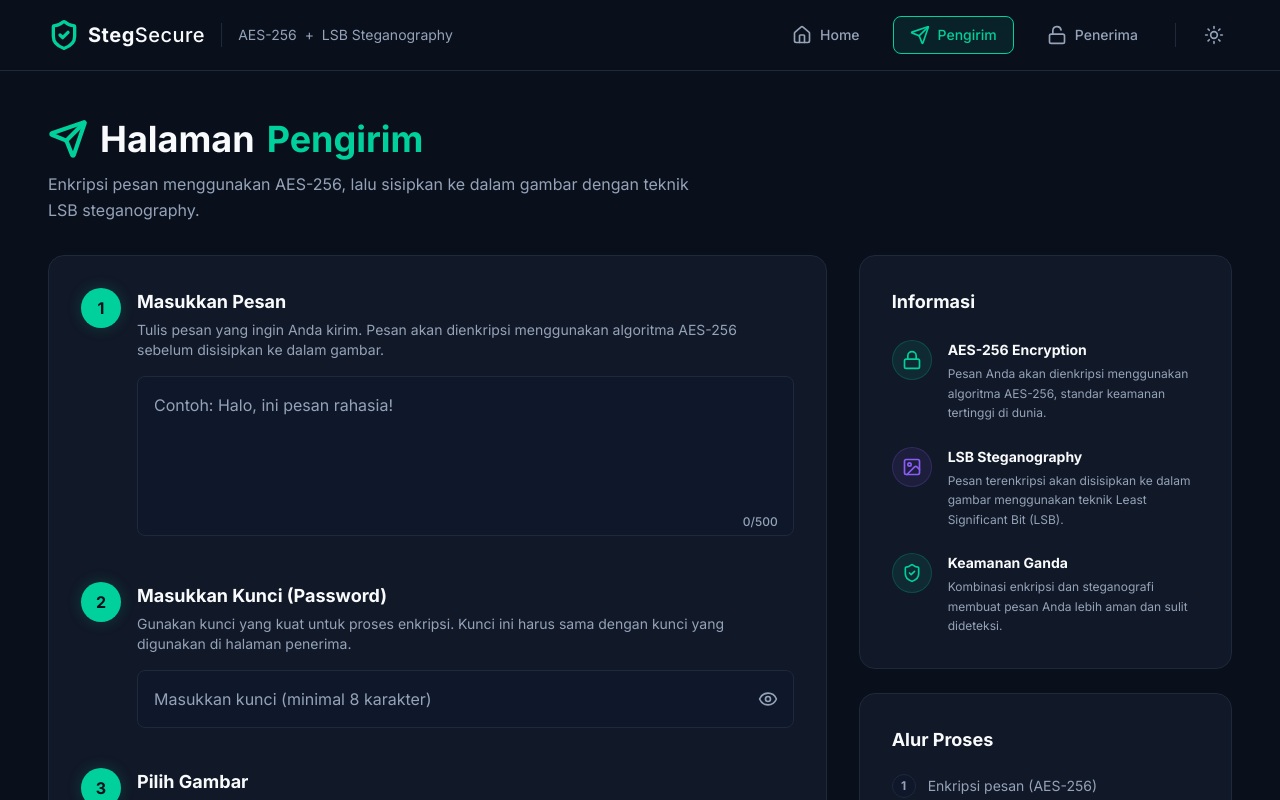
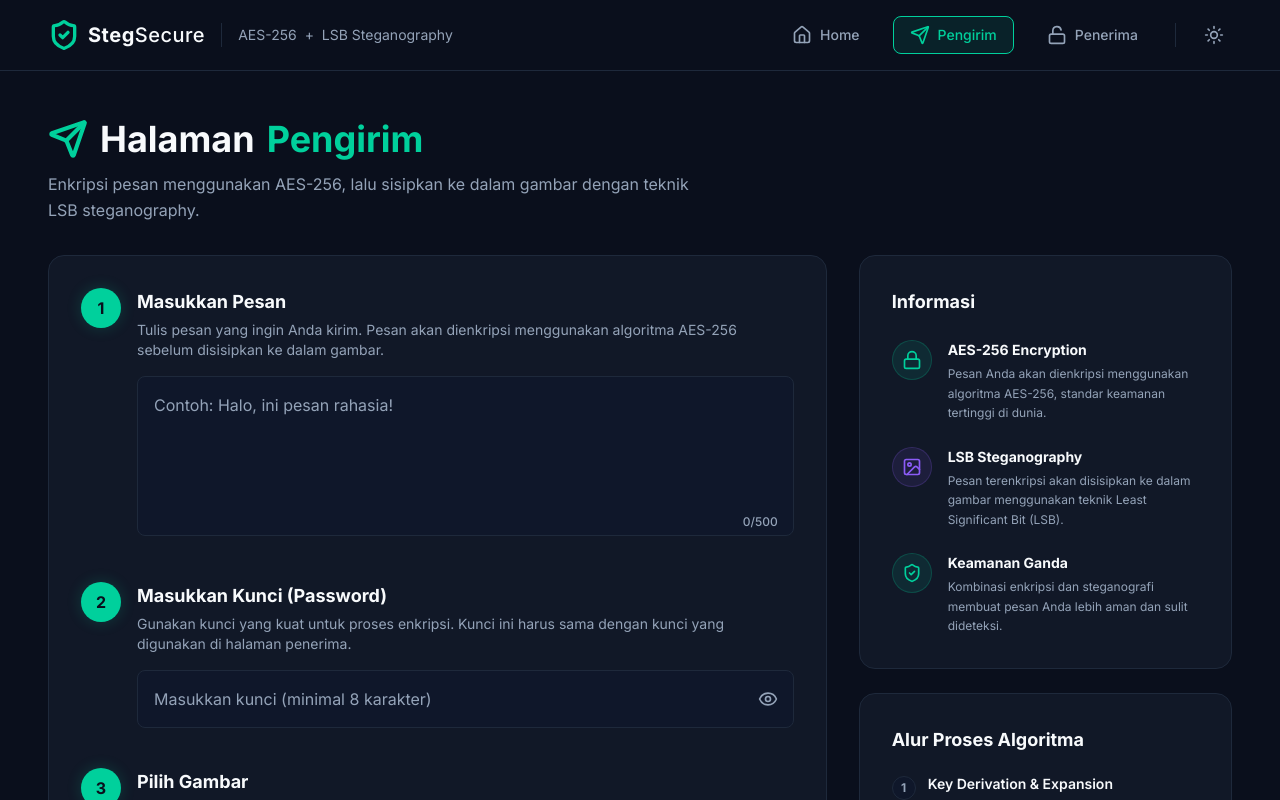
Before and after one commit to muhammaddwireza01-star/uts_keamanan_data, a React (Vite) app in the folder frontend-app/: page /pengirim in a window 1280 px wide. Shown: the top 800 px of the page. Built offline with nearby package versions, Linux system fonts and the light colour scheme.

Commit message:
refactor: update import statement in PenerimaPage and enhance process flow description in PengirimPage

```diff
--- a/frontend-app/src/pages/PenerimaPage.jsx
+++ b/frontend-app/src/pages/PenerimaPage.jsx
@@ -1,4 +1,4 @@
-import React, { useState, useRef, useEffect } from "react";
+import { useState, useRef, useEffect } from "react";
 import {
   ShieldCheck,
   Image as ImageIcon,
--- a/frontend-app/src/pages/PengirimPage.jsx
+++ b/frontend-app/src/pages/PengirimPage.jsx
@@ -333,26 +333,55 @@ const Pengirim = () => {
             </div>
           </div>
 
+          {/* Card: Alur Proses (Diperbarui dengan Detail Algoritma) */}
           <div className="bg-bg-surface border border-border-subtle rounded-card p-6 md:p-8">
             <h3 className="text-lg font-bold mb-5 text-text-main">
-              Alur Proses
+              Alur Proses Algoritma
             </h3>
             <div className="flex flex-col gap-4">
               {[
-                "Enkripsi pesan (AES-256)",
-                "Konversi ke bitstream",
-                "Sisipkan ke gambar (LSB)",
-                "Hasil: Gambar dengan pesan tersembunyi",
-              ].map((text, idx) => (
-                <div key={idx} className="flex items-center gap-3">
-                  <span className="w-6 h-6 rounded-full bg-bg-input border border-border-subtle flex items-center justify-center text-xs font-bold text-text-muted shrink-0">
+                {
+                  title: "Key Derivation & Expansion",
+                  desc: "Membangkitkan kunci AES 256-bit dari password menggunakan KDF (PBKDF2) untuk digunakan pada setiap putaran enkripsi.",
+                },
+                {
+                  title: "Data Padding (PKCS7)",
+                  desc: "Menambahkan byte pad pada pesan asli agar panjang data habis dibagi dalam ukuran blok 128-bit.",
+                },
+                {
+                  title: "Enkripsi AES-256 (14 Rounds)",
+                  desc: "Transformasi blok data melalui operasi SubBytes, ShiftRows, MixColumns, dan AddRoundKey.",
+                },
+                {
+                  title: "Konversi ke Bitstream",
+                  desc: "Mengubah ciphertext (hasil enkripsi) menjadi deretan bit biner tunggal (0 dan 1).",
+                },
+                {
+                  title: "Injeksi Bit LSB",
+                  desc: "Menyisipkan bitstream ke Least Significant Bit pada channel warna (R,G,B) dari piksel gambar.",
+                },
+                {
+                  title: "Generate Stego Image",
+                  desc: "Menyimpan gambar hasil secara lossless (PNG/BMP) agar manipulasi piksel tidak rusak oleh kompresi.",
+                },
+              ].map((item, idx) => (
+                <div key={idx} className="flex items-start gap-3">
+                  <span className="w-6 h-6 rounded-full bg-bg-input border border-border-subtle flex items-center justify-center text-xs font-bold text-text-muted shrink-0 mt-0.5">
                     {idx + 1}
                   </span>
-                  <span className="text-sm text-text-muted">{text}</span>
+                  <div className="flex flex-col">
+                    <span className="text-sm font-semibold text-text-main">
+                      {item.title}
+                    </span>
+                    <span className="text-xs text-text-muted mt-0.5 leading-relaxed">
+                      {item.desc}
+                    </span>
+                  </div>
                 </div>
               ))}
             </div>
 
+            {/* Ilustrasi Dekoratif Sederhana */}
             <div className="mt-8 bg-bg-input border border-border-subtle rounded-lg p-6 flex items-center justify-center relative overflow-hidden h-32">
               <ImageIcon className="w-16 h-16 text-border-subtle opacity-50 absolute left-8" />
               <Lock
```
